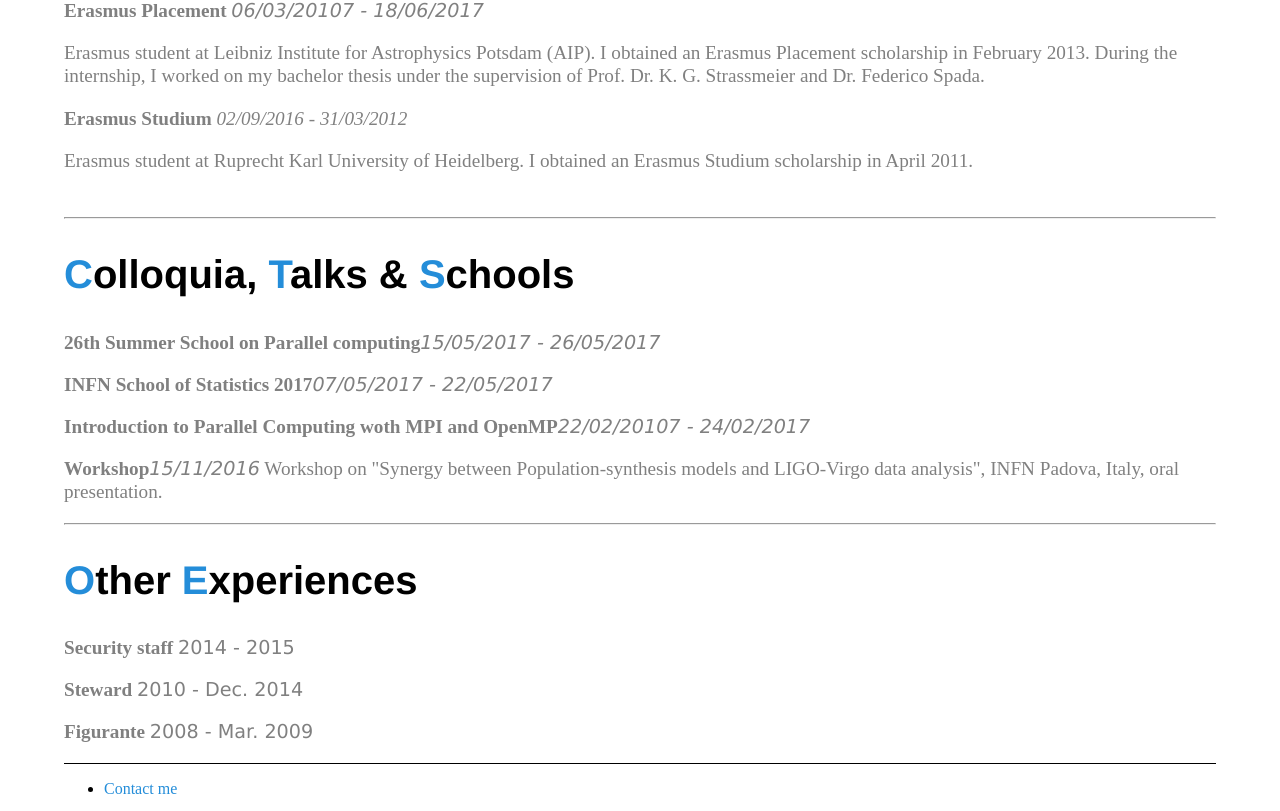
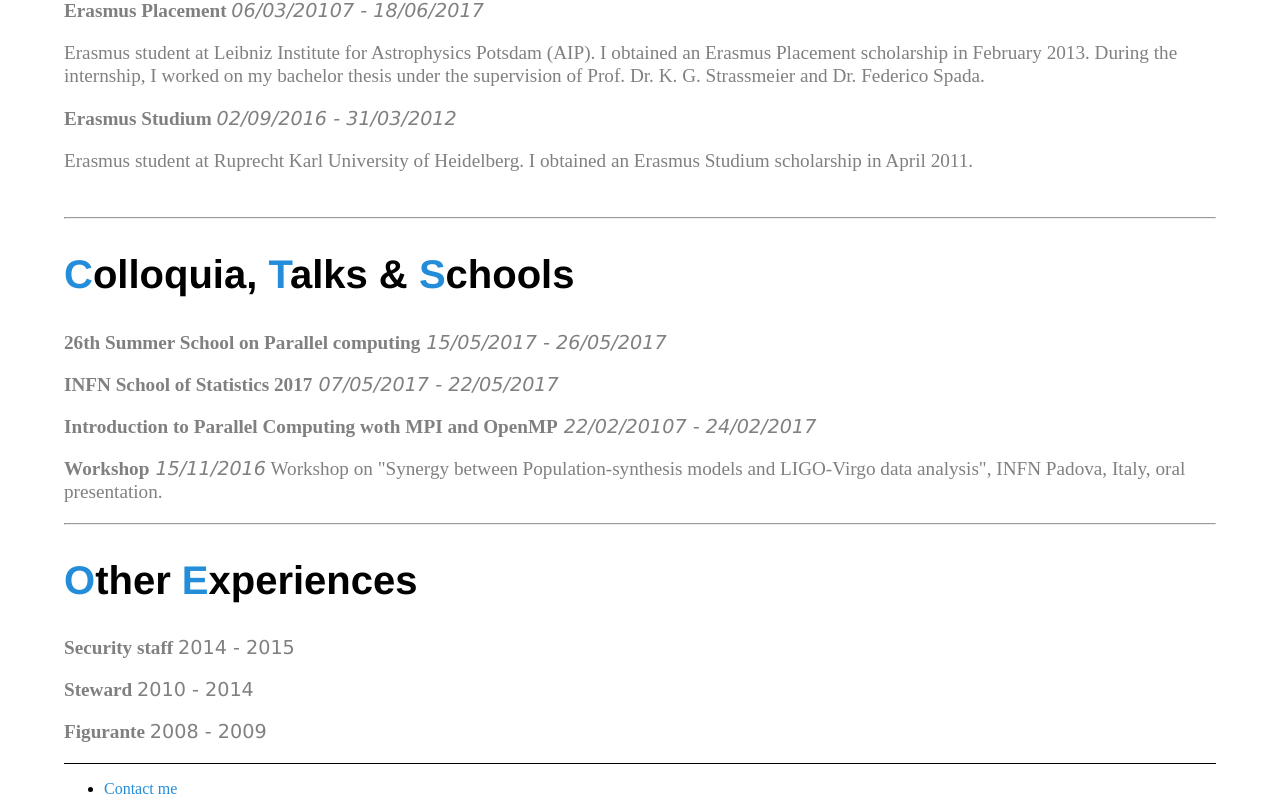
Before and after one commit to GiacobboNicola/giacobbonicola.github.io, a Jekyll site: the page built from item3.html, in a window 1280 px wide. Shown: the part 1288-2099 px from the top of the page. Built offline with Jekyll 4.4.1, drawn with Linux system fonts in a browser that asks for light colours.

Commit message:
fixed some problems

```diff
--- a/_layouts/cv.html
+++ b/_layouts/cv.html
@@ -72,7 +72,7 @@
 							internship, I worked on my bachelor thesis under the supervision of Prof. Dr. K. G. Strassmeier and Dr. Federico Spada.</p>
 					</div>
 					<div>
-						<p><b>Erasmus Studium</b> <i><span class="small"></span>02/09/2016 - 31/03/2012</i></p>
+						<p><b>Erasmus Studium</b> <i><span class="small">02/09/2016 - 31/03/2012</span></i></p>
 						<p>Erasmus student at Ruprecht Karl University of Heidelberg. I obtained an Erasmus Studium scholarship in April 2011.</p><br>
 					</div>
 				</div>
@@ -80,16 +80,16 @@
 				<div>
 					<h2><span class="b">C</span>olloquia, <span class="b">T</span>alks & <span class="b">S</span>chools</h2>
 					<div>
-						<p><b>26th Summer School on Parallel computing</b><i><span class="small">15/05/2017 - 26/05/2017</span></i></p>
+						<p><b>26th Summer School on Parallel computing</b><i><span class="small"> 15/05/2017 - 26/05/2017</span></i></p>
 					</div>
 					<div>
-						<p><b>INFN School of Statistics 2017</b><i><span class="small">07/05/2017 - 22/05/2017</span></i></p>
+						<p><b>INFN School of Statistics 2017</b><i><span class="small"> 07/05/2017 - 22/05/2017</span></i></p>
 					</div>
 					<div>
-						<p><b>Introduction to Parallel Computing woth MPI and OpenMP</b><i><span class="small">22/02/20107 - 24/02/2017</span></i></p>
+						<p><b>Introduction to Parallel Computing woth MPI and OpenMP</b><i><span class="small"> 22/02/20107 - 24/02/2017</span></i></p>
 					</div>
 					<div>
-						<p><b>Workshop</b><i><span class="small">15/11/2016</span></i></h3>
+						<p><b>Workshop</b><i><span class="small"> 15/11/2016</span></i></h3>
 						Workshop on "Synergy between Population-synthesis models and LIGO-Virgo data analysis", INFN Padova, Italy, oral presentation.<br>
 					</div>
 				</div>
@@ -98,8 +98,8 @@
 					<h2><span class="b">O</span>ther <span class="b">E</span>xperiences</h2>
 					<div>
 						<p><b>Security staff</b> <span class="small">2014 - 2015</span></i></p>
-						<p><b>Steward</b> <span class="small">2010 - Dec. 2014</span></i></p>
-						<p><b>Figurante</b> <span class="small">2008 - Mar. 2009</span></i></p>
+						<p><b>Steward</b> <span class="small">2010 - 2014</span></i></p>
+						<p><b>Figurante</b> <span class="small">2008 - 2009</span></i></p>
 					</div>
 				</div>
 				<footer>
--- a/_layouts/home.html
+++ b/_layouts/home.html
@@ -35,7 +35,7 @@
 			<p> Corrently, I'm a Ph.D. student at the University of Padova where I work with <a href="http://web.pd.astro.it/mapelli">Michela Mapelli</a>
 				and her group. My research focuses on the study of the demography of compact-object binaries in different environments by means of
 				population-synthesis simulations and N-body simulations. In particular, my primary goal is to better understand the evolutionary
-				pathways of compact binaries and how they depend on the proprieties of the stellar progenitor (e.g. metallicity) and on
+				pathways of compact binaries and how they depend on the proprieties of the stellar progenitors (e.g. metallicity) and on
 				the environment (e.g. star cluster versus field). </p>
 		</div>
 		<footer>
```
